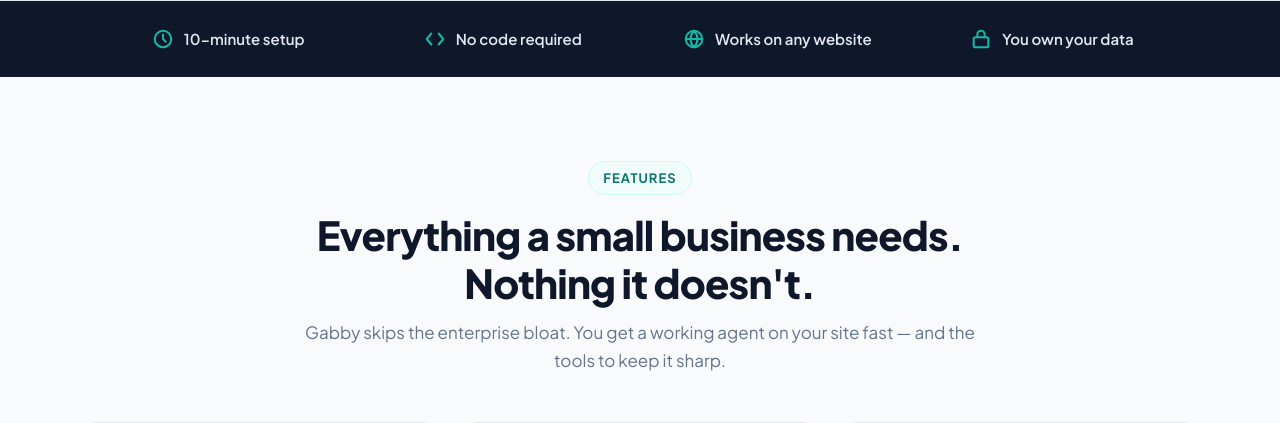
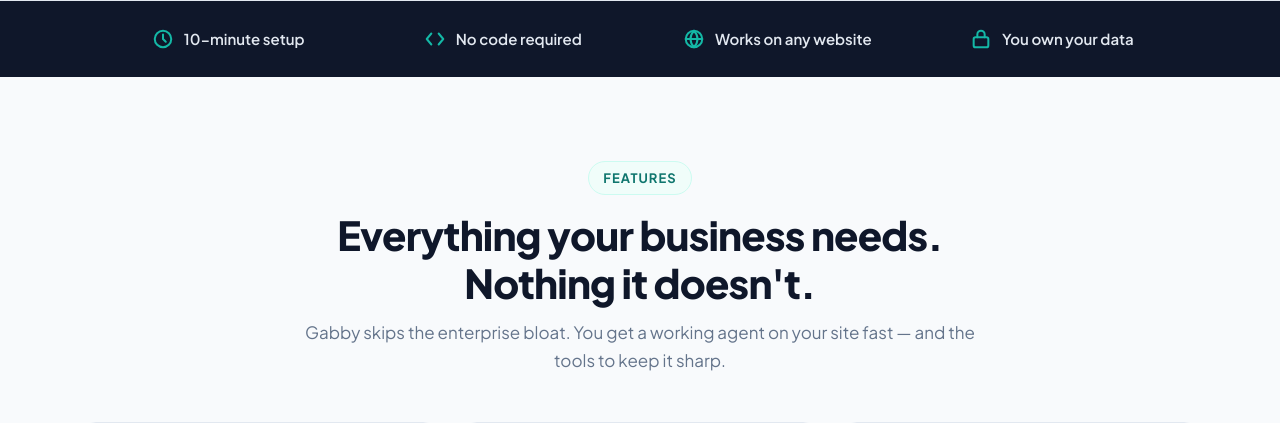
Before and after one commit to forslund2k/gabby, a Flask app: page / in a window 1280 px wide. Shown: the part 833-1256 px from the top of the page. Run offline with Flask 3, Linux system fonts and the light colour scheme.

Commit message:
Add files via upload

```diff
--- a/templates/index.html
+++ b/templates/index.html
@@ -1,5 +1,5 @@
 {% extends "base.html" %}
-{% block title %}Gabby — AI chat agents for small business{% endblock %}
+{% block title %}TryGabby — AI chat agents for every business{% endblock %}
 {% block main_class %}landing{% endblock %}
 {% block head %}
 <style>main.landing { padding: 0; }</style>
@@ -74,7 +74,7 @@
   <div class="section-inner">
     <div class="section-head">
       <span class="eyebrow">Features</span>
-      <h2>Everything a small business needs. Nothing it doesn't.</h2>
+      <h2>Everything your business needs. Nothing it doesn't.</h2>
       <p>Gabby skips the enterprise bloat. You get a working agent on your site fast — and the tools to keep it sharp.</p>
     </div>
     <div class="features-grid">
@@ -266,7 +266,7 @@
       </details>
       <details class="faq-item">
         <summary>Can Gabby answer phone calls too?</summary>
-        <div class="faq-a">Not yet — chat is where we started, because it's where most small businesses lose customers after hours. Voice calling is on the roadmap, and beta customers will be first in line when it lands.</div>
+        <div class="faq-a">Not yet — chat is where we started, because it's where most businesses lose customers after hours. Voice calling is on the roadmap, and beta customers will be first in line when it lands.</div>
       </details>
     </div>
   </div>
```
